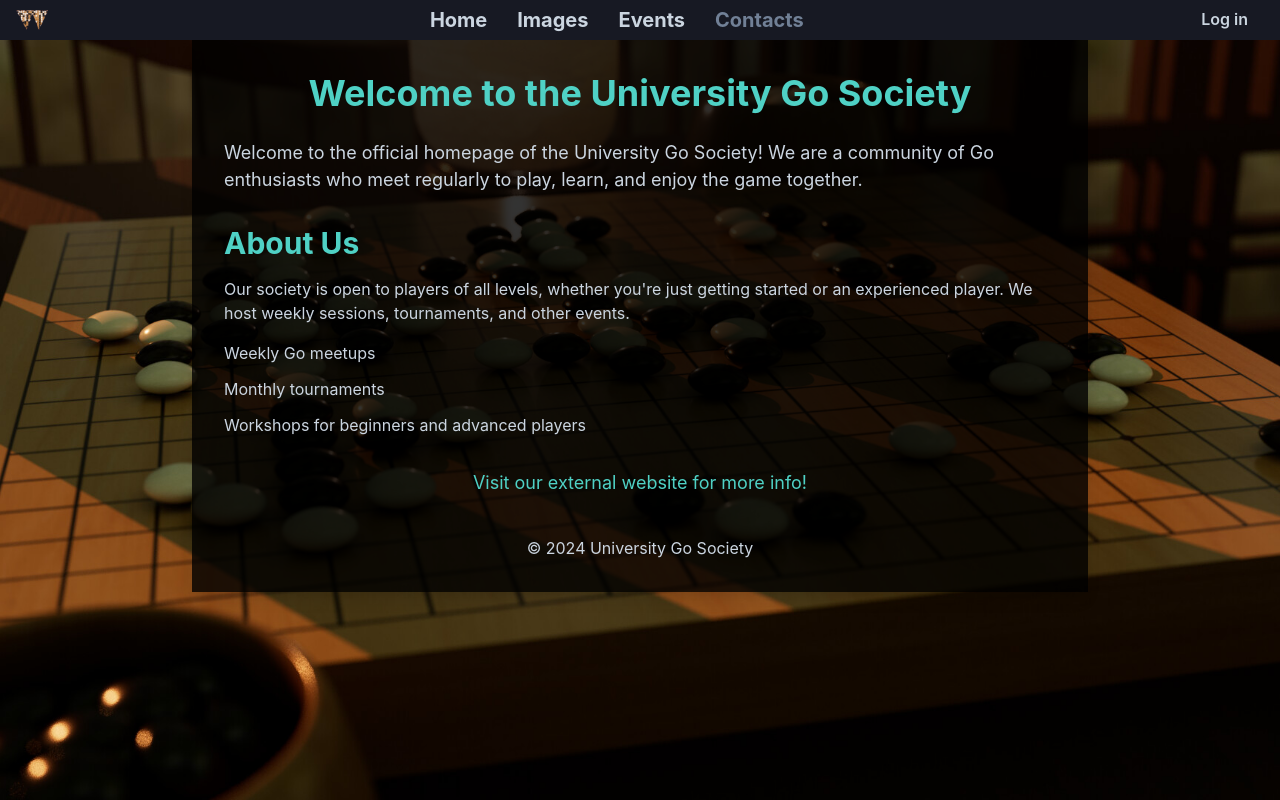
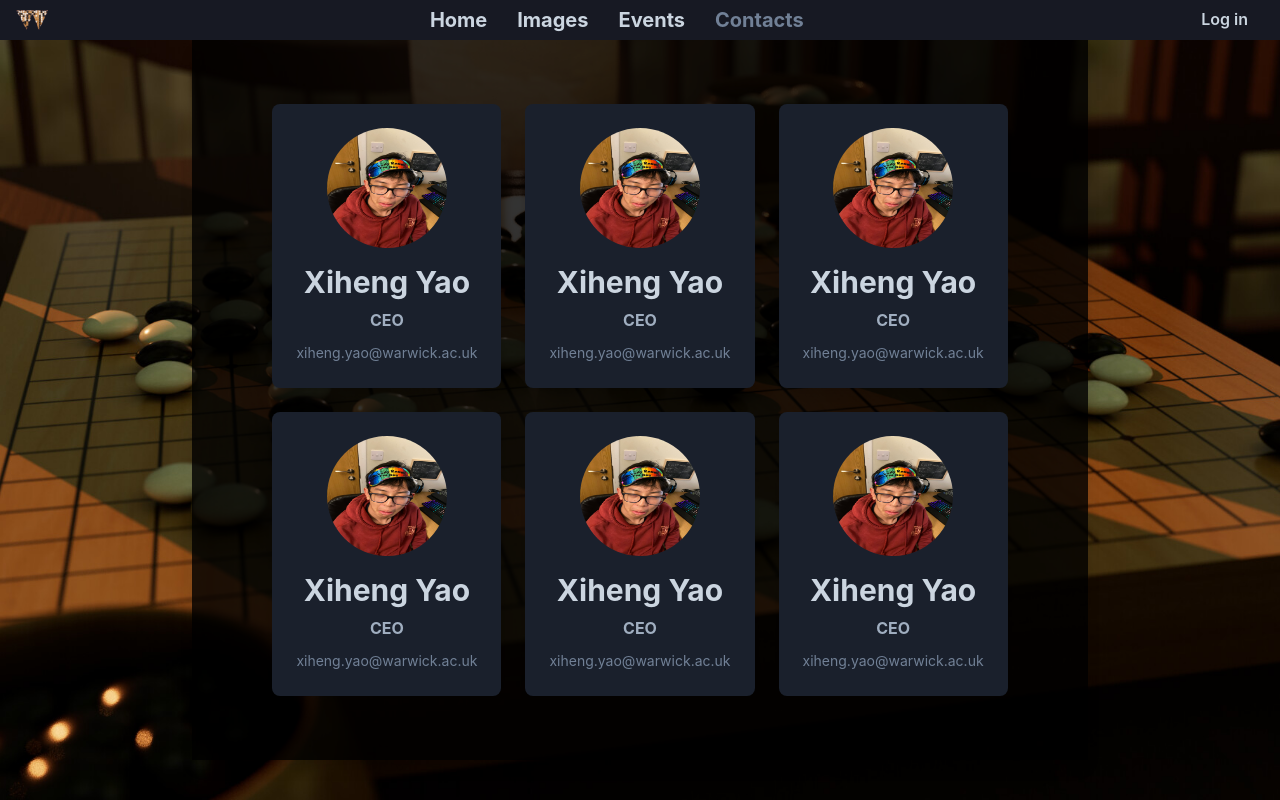
Before and after one commit to JoshThanki/gowebsite, a React (Vite) app in the folder vite-project/: page /contacts in a window 1280 px wide. Built offline with nearby package versions, Linux system fonts and the light colour scheme; no server answers.

Commit message:
contact page

```diff
--- a/vite-project/src/pages/ContactsPage.tsx
+++ b/vite-project/src/pages/ContactsPage.tsx
@@ -1,6 +1,102 @@
-import { Box, Container, Heading, Link, List, ListItem, Text } from "@chakra-ui/react"
+import {
+  Box,
+  Image,
+  Text,
+  Flex,
+  Link,
+  Heading,
+  Container,
+} from "@chakra-ui/react";
+import xiheng from "../assets/ceo.jpg";
 
-const ContactsPage = () => {
+interface ContactCardProps {
+  name: string;
+  picture: string;
+  position: string;
+  email: string;
+}
+
+const ContactCard: React.FC<ContactCardProps> = ({
+  name,
+  picture,
+  position,
+  email,
+}) => {
+  return (
+    <Box
+      bg="gray.800" // Dark gray background
+      color="gray.300" // Light gray text color
+      borderRadius="lg"
+      boxShadow="lg"
+      p={6}
+      maxW="sm"
+      textAlign="center"
+      _hover={{
+        transform: "scale(1.05)", // Slight scale effect on hover
+        transition: "all 0.3s ease",
+      }}
+    >
+      <Image
+        borderRadius="full"
+        boxSize="120px"
+        src={picture}
+        alt={`${name}'s picture`}
+        mx="auto"
+        mb={4}
+      />
+      <Heading as="h3" size="lg" mb={2}>
+        {name}
+      </Heading>
+      <Text fontSize="md" fontWeight="bold" mb={2} color="gray.400">
+        {position}
+      </Text>
+      <Link href={`mailto:${email}`} color="gray.500" fontSize="sm" isExternal>
+        {email}
+      </Link>
+    </Box>
+  );
+};
+
+const ContactsPage: React.FC = () => {
+  const contacts: ContactCardProps[] = [
+    {
+      name: "Xiheng Yao",
+      picture: xiheng, // Replace with actual image URL
+      position: "CEO",
+      email: "xiheng.yao@warwick.ac.uk",
+    },
+    {
+      name: "Xiheng Yao",
+      picture: xiheng, // Replace with actual image URL
+      position: "CEO",
+      email: "xiheng.yao@warwick.ac.uk",
+    },
+    {
+      name: "Xiheng Yao",
+      picture: xiheng, // Replace with actual image URL
+      position: "CEO",
+      email: "xiheng.yao@warwick.ac.uk",
+    },
+    {
+      name: "Xiheng Yao",
+      picture: xiheng, // Replace with actual image URL
+      position: "CEO",
+      email: "xiheng.yao@warwick.ac.uk",
+    },
+    {
+      name: "Xiheng Yao",
+      picture: xiheng, // Replace with actual image URL
+      position: "CEO",
+      email: "xiheng.yao@warwick.ac.uk",
+    },
+    {
+      name: "Xiheng Yao",
+      picture: xiheng, // Replace with actual image URL
+      position: "CEO",
+      email: "xiheng.yao@warwick.ac.uk",
+    },
+  ];
+
   return (
     <Container
       minW="70vw"
@@ -9,50 +105,19 @@ const ContactsPage = () => {
       textColor="gray.300"
       p={8}
     >
-          <Heading as="h1" size="xl" mb={6} textAlign="center" color="teal.300">
-            Welcome to the University Go Society
-          </Heading>
-
-          <Box mb={8}>
-            <Text fontSize="lg">
-              Welcome to the official homepage of the University Go Society! We are
-              a community of Go enthusiasts who meet regularly to play, learn, and
-              enjoy the game together.
-            </Text>
-          </Box>
-
-          <Box mb={8}>
-            <Heading as="h2" size="lg" mb={4} color="teal.300">
-              About Us
-            </Heading>
-            <Text mb={4}>
-              Our society is open to players of all levels, whether you're just
-              getting started or an experienced player. We host weekly sessions,
-              tournaments, and other events.
-            </Text>
-            <List spacing={3}>
-              <ListItem>Weekly Go meetups</ListItem>
-              <ListItem>Monthly tournaments</ListItem>
-              <ListItem>Workshops for beginners and advanced players</ListItem>
-            </List>
-          </Box>
-
-          <Box textAlign="center">
-            <Link
-              href="https://example.com"
-              isExternal
-              color="teal.300"
-              fontSize="lg"
+      <Flex
+        justifyContent="center"
+        alignItems="center"
+        wrap="wrap"
+        gap={6}
+        p={8}
       >
-              Visit our external website for more info!
-            </Link>
-          </Box>
-
-          <Box mt={10} textAlign="center">
-            <Text>&copy; 2024 University Go Society</Text>
-          </Box>
+        {contacts.map((contact, index) => (
+          <ContactCard key={index} {...contact} />
+        ))}
+      </Flex>
     </Container>
   );
-}
+};
 
 export default ContactsPage;
--- a/vite-project/src/pages/HomePage.tsx
+++ b/vite-project/src/pages/HomePage.tsx
@@ -20,19 +20,21 @@ const HomePage = () => {
       boxShadow="lg"
       bg="rgba(0,0,0,0.8)"
       textColor="gray.300"
-      mt={4}
       p={8}
     >
       <Heading as="h1" size="xl" mb={6} textAlign="center" color="gray.200">
-        Welcome to the University Go Society
+        Welcome to the official homepage of University of Warwick Go Society!
       </Heading>
 
       <Box mb={8}>
         <Text fontSize="lg">
-          Welcome to the official homepage of the University Go Society! We are
-          a community of Go enthusiasts who meet regularly to play, learn, and
-          enjoy the game together.
+        Go (aka Weiqi / Igo / Baduk) originated and was invented in China over 4000 years ago.
+        The few simple rules of the game branch out into a fantastic range of practically infinite possibilities and paths of play.
+        Every game, with only the alternating placement of black and white stones on a board with intersecting lines, tells a beautiful story of war, entailing sacrifice, strategy, and struggle.
+        Go is still the world's oldest board game continuously played today, and with Warwick Go Society you can meet others who play Go, and learn how to play Go yourself.
+        You can find details of when and where we meet below, so mark your diaries, and come along to our regular sessions!
         </Text>
+
       </Box>
 
       <Box mb={8}>
```
Also changed, not shown: vite-project/src/pages/ImagesPage copy.tsx (deleted, +0 -86 lines), vite-project/src/assets/ceo.jpg (added). Lines whose indentation alone changed are shown as unchanged.
